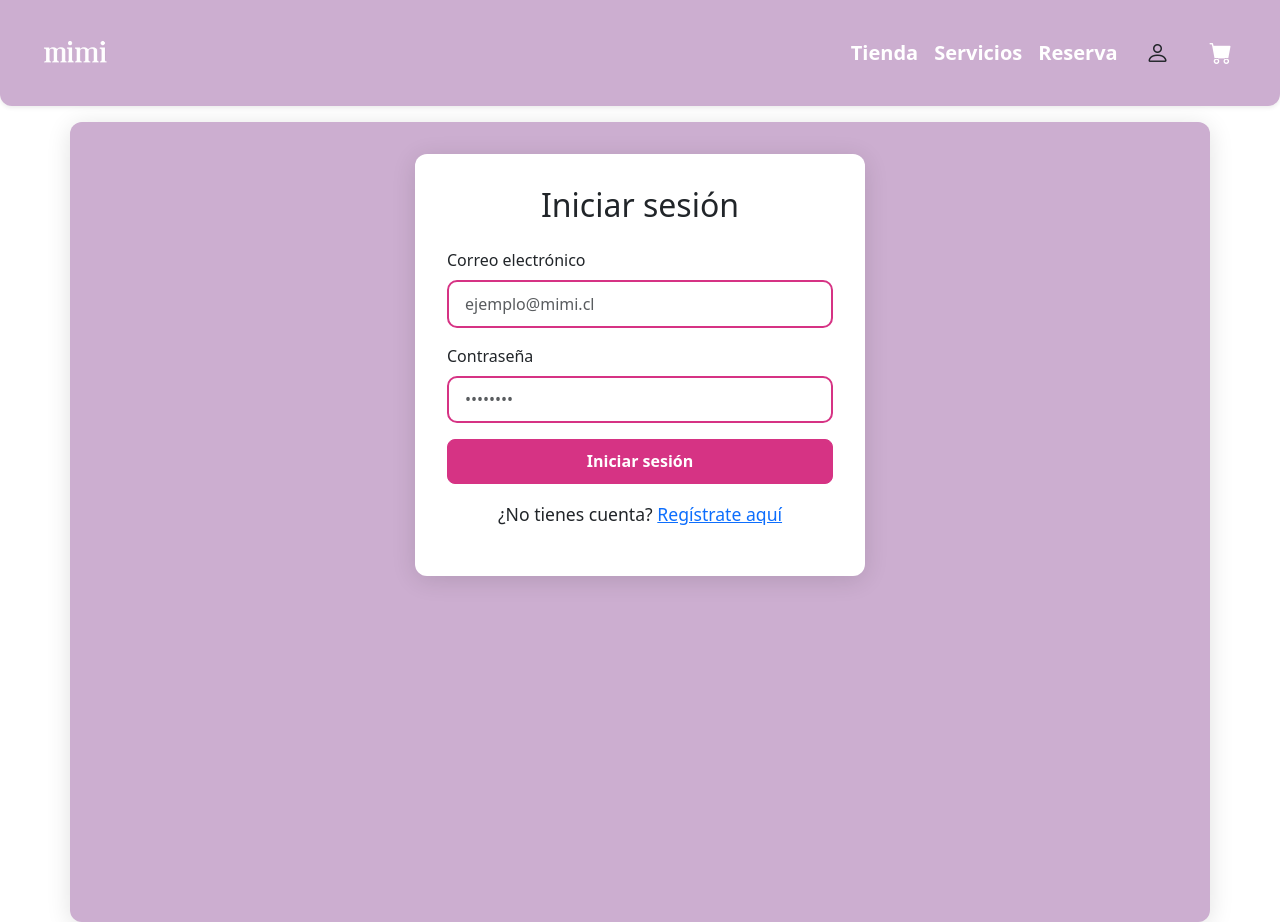
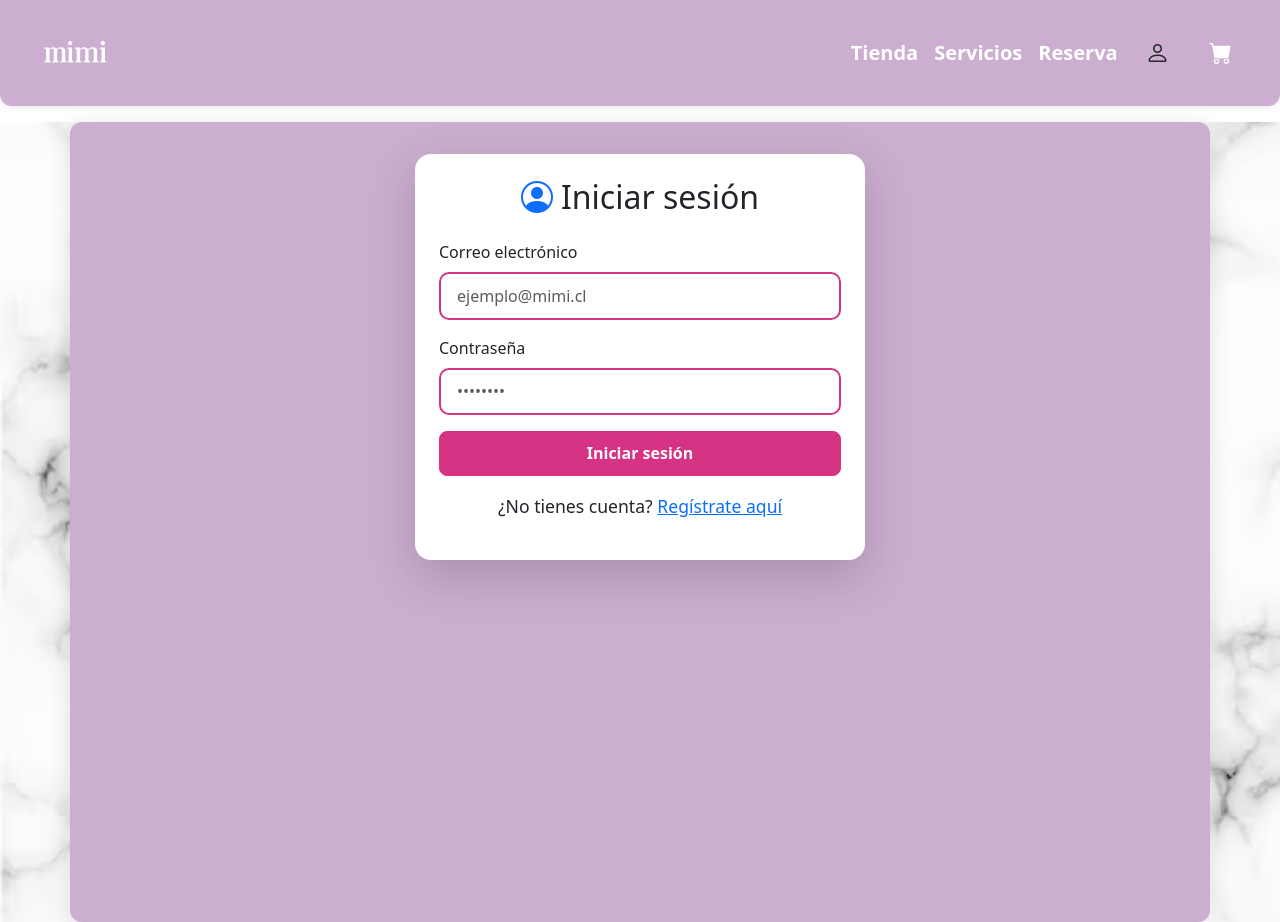
Before and after one commit to Masterx43/Mimi-react, a React (Vite) app: page /inicio in a window 1280 px wide. Built offline with nearby package versions, Linux system fonts and the light colour scheme.

Commit message:
cambios de fondo en inicio sesion

```diff
--- a/src/pages/InicioSesion.tsx
+++ b/src/pages/InicioSesion.tsx
@@ -1,14 +1,14 @@
 import { useState } from "react";
 import { useNavigate } from "react-router-dom";
 
-// Reutilizamos la misma interfaz de usuario
 interface User {
-  name: string;
+  firstName: string;
+  lastName: string;
   email: string;
   password: string;
 }
 
-export default function Login() {
+export default function InicioSesion() {
   const navigate = useNavigate();
   const [email, setEmail] = useState("");
   const [password, setPassword] = useState("");
@@ -21,14 +21,14 @@ export default function Login() {
     const adminEmail = "admin@mimi.cl";
     const adminPassword = "123456";
 
-    // Verificar si es administrador
+    // 👑 Verificar si es administrador
     if (email === adminEmail && password === adminPassword) {
       localStorage.setItem("isAdmin", "true");
       navigate("/admin");
       return;
     }
 
-    // Verificar si es un usuario registrado
+    // 👤 Verificar usuario registrado
     const user = users.find(
       (u) => u.email === email && u.password === password
     );
@@ -42,12 +42,20 @@ export default function Login() {
   };
 
   return (
+    <div className="home-fondo">
+      <div className="container cajita-fondo">
+        <div
+          className="cajita-fondo2 p-4 shadow-lg"
+          style={{ maxWidth: "450px", borderRadius: "16px" }}
+        >
+          <h2 className="text-center mb-4">
+            <i className="bi bi-person-circle me-2 text-primary"></i>
+            Iniciar sesión
+          </h2>
 
-    <div className="container cajita-fondo">
-      <div className="cajita-fondo2" style={{ maxWidth: "450px" }}>
-        <h2 className="text-center mb-4">Iniciar sesión</h2>
-
-        {error && <div className="alert alert-danger">{error}</div>}
+          {error && (
+            <div className="alert alert-danger text-center">{error}</div>
+          )}
 
           <form onSubmit={handleLogin}>
             <div className="mb-3">
@@ -57,8 +65,8 @@ export default function Login() {
                 className="form-control"
                 value={email}
                 onChange={(e) => setEmail(e.target.value)}
+                placeholder="ejemplo@mimi.cl"
                 required
-              placeholder="ejemplo@mimi.cl"
               />
             </div>
 
@@ -69,8 +77,8 @@ export default function Login() {
                 className="form-control"
                 value={password}
                 onChange={(e) => setPassword(e.target.value)}
+                placeholder="••••••••"
                 required
-              placeholder="••••••••"
               />
             </div>
 
@@ -93,5 +101,6 @@ export default function Login() {
           </form>
         </div>
       </div>
+    </div>
   );
 }
```
Lines whose indentation alone changed are shown as unchanged.
